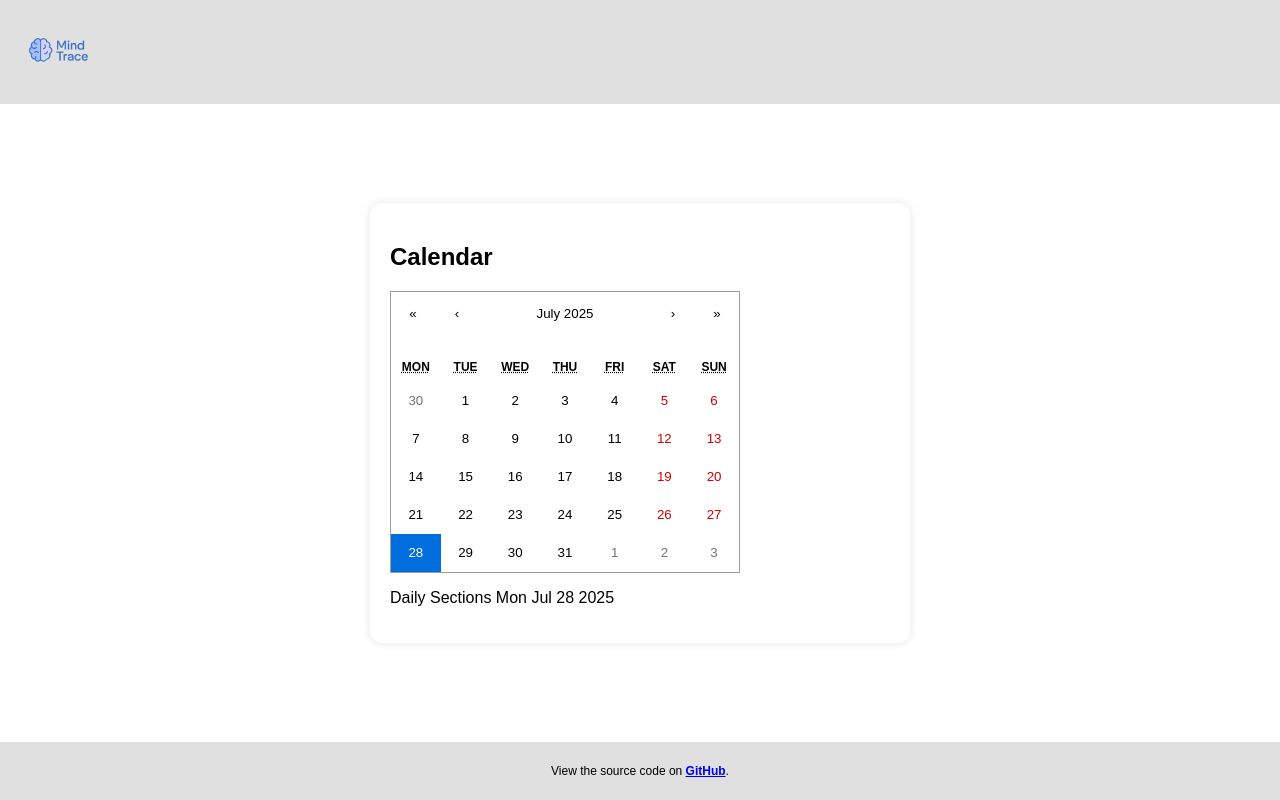
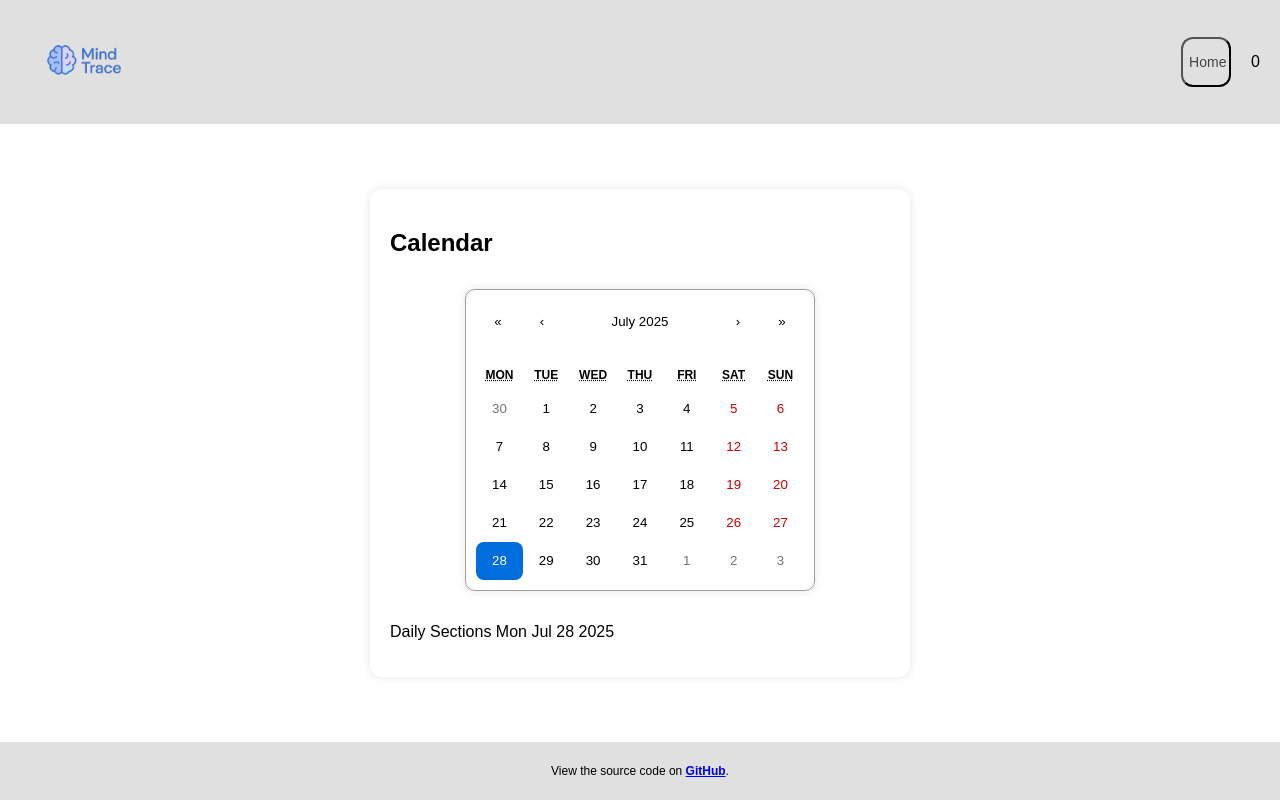
Before and after one commit to JoiceCnt/Mind-Trace, a React (Vite) app: page /Calendar in a window 1280 px wide. Built offline with nearby package versions, Linux system fonts and the light colour scheme.

Commit message:
dropdown finished

```diff
--- a/src/App.css
+++ /dev/null
@@ -1,30 +0,0 @@
-.react-calendar {
-  max-width: 350px;
-  margin: 2rem auto;
-  border: 1px solid #ccc;
-  border-radius: 10px;
-  padding: 10px;
-  box-shadow: 0 0 10px rgba(0, 0, 0, 0.1);
-}
-
-.react-calendar__tile--active {
-  background: #007bff;
-  color: white;
-  border-radius: 8px;
-}
-
-
-.logo {
-  height: 100px;
-  margin-left: 1rem;
-}
-footer {
-  background-color: #E0E0E0;
-  height: 10vh;
-  width: 100%;
-  display: flex;
-  align-items: center;
-  position: fixed;
-  bottom: 0;
-  left: 0;
-}
--- a/src/App.jsx
+++ b/src/App.jsx
@@ -9,6 +9,7 @@ import EmotionLog from "./Pages/EmotionLog.jsx";
 import CustomCalendar from "./Pages/CustomCalendar.jsx";
 import PatientLogs from "./Pages/PatientLogs.jsx";
 import SubmissionConfirmation from "./Pages/SubmissionConfirmation.jsx";
+import EditProfile from "./Pages/EditProfile.jsx";
 import ProfessionalCalendar from "./Components/ProfessionalCalendar.jsx";
 
 function App() {
@@ -34,6 +35,7 @@ function App() {
             path="/ProfessionalCalendar"
             element={<ProfessionalCalendar />}
           />
+          <Route path="/edit-profile" element={<EditProfile />} />
         </Routes>
       </div>
       <Footer />
--- a/src/Components/DropdownMenu.jsx
+++ b/src/Components/DropdownMenu.jsx
@@ -1,14 +1,22 @@
 import React from "react";
+import { useNavigate } from "react-router-dom";
 import "../Styles/App.css";
 
 const DropdownMenu = ({ handleLogout, menuRef, dropdownBgColor }) => {
-    return (
+  const navigate = useNavigate();
+
+  const goToPatientLogs = () => {
+    navigate("/patient/Logs");
+  }
+
+  return (
         <div className="dropdown-menu" ref={menuRef} style={{ backgroundColor: dropdownBgColor }}>
             <label className="dropdown-title">Select the option ▼</label>
             <ul className="dropdown-list">
-              <li>Check your history</li>
-              <li>Edit profile</li>
-              <li>Appointments</li>
+              <li onClick={goToPatientLogs}>Check your history</li>
+              <li onClick={() => navigate("/edit-profile")}>Edit profile</li>
+              <li onClick={() => navigate("/ProfessionalCalendar")}>
+                Appointments</li>
               <li className="logout" onClick={handleLogout}>
                 Log out
                 </li>
--- a/src/Components/Footer.jsx
+++ b/src/Components/Footer.jsx
@@ -9,10 +9,13 @@ function Footer() {
   const isPatient = location.pathname.includes("/patient");
   const emotionSelector = location.pathname.includes("/EmotionSelectorPage");
   const emotionLog = location.pathname.includes("/emotion-log");
+  const submissionConfirmation = location.pathname.includes("/submission-confirmation");
+  const professionalCalendar = location.pathname.includes("/ProfessionalCalendar");
+  const editProfile = location.pathname.includes("/edit-profile");
   const isProfessional = location.pathname.includes("/professional");
 
 
- const footerBgColor = isPatient || emotionSelector || emotionLog ? "#A8D5BA" : isProfessional ? "#B8B5E0" : "#e0e0e0";
+ const footerBgColor = isPatient || emotionSelector || emotionLog || submissionConfirmation || professionalCalendar || editProfile ? "#A8D5BA" : isProfessional ? "#B8B5E0" : "#e0e0e0";
 
   return (
     <footer className="footer" style={{ backgroundColor: footerBgColor }}>
--- a/src/Components/Navbar.jsx
+++ b/src/Components/Navbar.jsx
@@ -28,15 +28,20 @@ const Navbar = () => {
   const isPatient = location.pathname.includes("/patient");
   const emotionSelector = location.pathname.includes("/EmotionSelectorPage");
   const emotionLog = location.pathname.includes("/emotion-log");
+  const submissionConfirmation = location.pathname.includes("/submission-confirmation");
+  const patientLogs = location.pathname.includes("/patient/Logs");
+  const professionalCalendar = location.pathname.includes("/ProfessionalCalendar");
+  const editProfile = location.pathname.includes("/edit-profile");
   const isProfessional = location.pathname.includes("/professional");
+  const isHomePage = location.pathname === "/";
 
-  const showMenuButton = emotionSelector || emotionLog;
+  const showMenuButton = emotionSelector || emotionLog || submissionConfirmation || patientLogs || professionalCalendar | editProfile;
 
-  const navbarBgColor = isPatient || emotionSelector || emotionLog ? "#A8D5BA" : isProfessional ? "#B8B5E0" : "#e0e0e0";
-  const buttonBgColor = emotionSelector || emotionLog ? "#A8D5BA" : isProfessional ? "#B8B5E0" : "#e0e0e0";
-  const dropdownBgColor = emotionSelector || emotionLog ? "#A8D5BA" : isProfessional ? "#B8B5E0" : "#e0e0e0";
+  const navbarBgColor = isPatient || emotionSelector || emotionLog || submissionConfirmation || patientLogs || professionalCalendar || editProfile ? "#A8D5BA" : isProfessional ? "#B8B5E0" : "#e0e0e0";
+  const buttonBgColor = emotionSelector || emotionLog || submissionConfirmation || patientLogs || professionalCalendar || editProfile ? "#A8D5BA" : isProfessional ? "#B8B5E0" : "#e0e0e0";
+  const dropdownBgColor = emotionSelector || emotionLog || submissionConfirmation || patientLogs || professionalCalendar || editProfile ? "#A8D5BA" : isProfessional ? "#B8B5E0" : "#e0e0e0";
 
-  const burgerIcon = emotionSelector || emotionLog ? blueBurgerIcon : greenBurgerIcon;
+  const burgerIcon = emotionSelector || emotionLog || submissionConfirmation || patientLogs || professionalCalendar || editProfile ? blueBurgerIcon : greenBurgerIcon;
 
   const handleLogout = () => {
     localStorage.removeItem("user");
@@ -50,15 +55,23 @@ const Navbar = () => {
           <img src={logo} alt="Logo" className="logo" />
         </div>
 
-        {showMenuButton && (
-          <button className="menu-button" style={{ backgroundColor: buttonBgColor }} onClick={() => setIsOpen(!isOpen)}>
-            <img
-              src={burgerIcon}
-              alt="menu"
-              className="menu-icon"
-            />
-          </button>
-        )}
+        <div className="navbar-actions">
+          {!isHomePage && (
+            <button className="home-button" onClick={() => navigate("/")}>
+            Home
+            </button>
+          )}
+
+          {showMenuButton && (
+            <button
+              className="menu-button"
+              style={{ backgroundColor: buttonBgColor }}
+              onClick={() => setIsOpen(!isOpen)}
+            >
+              <img src={burgerIcon} alt="menu" className="menu-icon" />
+            </button>
+          )}
+        </div>
 
         {isOpen && (
           <DropdownMenu
--- /dev/null
+++ b/src/Pages/EditProfile.jsx
@@ -0,0 +1,51 @@
+import { useState, useEffect } from "react";
+import axios from "axios";
+
+function EditProfile() {
+  const [profile, setProfile] = useState({ name: "", email: "" });
+
+  useEffect(() => {
+    // Simulamos una carga de datos del perfil actual
+    const patientsId = localStorage.getItem("user"); // o donde guardes tu info
+    axios.get(`http://localhost:5005/patients/${patientsId}`)
+      .then((res) => setProfile(res.data))
+      .catch((err) => console.error("Error loading profile", err));
+  }, []);
+
+  const handleChange = (e) => {
+    setProfile({ ...profile, [e.target.name]: e.target.value });
+  };
+
+  const handleSave = () => {
+    axios.put(`http://localhost:5005/patients/${profile.id}`, profile)
+      .then(() => alert("Profile updated!"))
+      .catch((err) => console.error("Update failed", err));
+  };
+
+  return (
+    <div style={{ maxWidth: "500px", margin: "40px auto" }}>
+      <h2>Edit Profile</h2>
+      <label>Name:</label>
+      <input
+        type="text"
+        name="name"
+        value={profile.name}
+        onChange={handleChange}
+        style={{ width: "100%", marginBottom: "10px" }}
+      />
+      <label>Email:</label>
+      <input
+        type="email"
+        name="email"
+        value={profile.email}
+        onChange={handleChange}
+        style={{ width: "100%", marginBottom: "10px" }}
+      />
+      <button onClick={handleSave} style={{ padding: "10px 20px" }}>
+        Save
+      </button>
+    </div>
+  );
+}
+
+export default EditProfile;
--- a/src/Pages/EmotionLog.jsx
+++ b/src/Pages/EmotionLog.jsx
@@ -39,10 +39,9 @@ function EmotionLog() {
       <textarea
         className="emotion-textarea"
         value={text}
-        maxLength={100}
+        maxLength={50}
         onChange={(e) => setText(e.target.value)}
         placeholder="Use this space to write about your feelings"
-        maxLength={50}
       />
       <p className="char-count">{text.length}/50</p>
 
--- a/src/Styles/App.css
+++ b/src/Styles/App.css
@@ -12,7 +12,6 @@ body {
   flex-direction: column;
   min-height: 100vh;
 }
-
 .main-content {
   flex: 1;
   display: flex;
@@ -28,9 +27,31 @@ body {
   align-items: center;
   justify-content: space-between;
 }
+.logo {
+  height: 100px;
+  margin-left: 1rem;
+}
+.navbar-actions {
+  display: flex;
+  align-items: center;
+  gap: 20px;
+}
+.home-button {
+  font-size: 14px;
+  color: rgb(68, 67, 67);
+  background-color: transparent;
+  border-radius: 12px;
+  width: 50px;
+  height: 50px;
+  cursor: pointer;
+  transition: background-color 0.3s ease;
+}
+.home-button:hover {
+  background-color: rgba(0, 0, 0, 0.05);
+}
 .menu-button {
   cursor: pointer;
-  border-radius: 6px;
+  border-radius: 12px;
   box-shadow: 0 1px 2px rgba(168, 168, 168, 0.1); /* sombra suave */
   transition: box-shadow 0.2s ease;
 }
@@ -84,40 +105,6 @@ body {
   display: flex;
   justify-content: center;
 }
-
-/*=== EMOJI GRID=== */
-.emoji-grid {
-  display: grid;
-  grid-template-columns: repeat(5, 1fr);
-  gap: 15px;
-  padding: 40px;
-  justify-items: center; /* novo */
-}
-
-/*===EMOJI CARD === */
-.emoji-card {
-  background-color: #e0e0e0;
-  border-radius: 8px;
-  padding: 10px;
-  text-align: center;
-  cursor: pointer;
-  transition: all 0.3s ease;
-}
-
-.emoji-card:hover,
-.emoji-card.selected {
-  border: 2px solid #a8d5ba;
-  background-color: #e0f2f0;
-  transform: scale(1.05);
-}
-
-/* === EMOJI IMAGE=== */
-.emoji-card img {
-  width: 40px;
-  height: 40px;
-  margin-bottom: 5px;
-}
-
 /*=== PROMPT TEXT ===*/
 .prompt {
   margin-top: 20px;
@@ -125,12 +112,7 @@ body {
   color: #555;
   text-align: center;
 }
-
-/* ===LOGO ===*/
-.logo {
-  height: 80px;
-}
-
+/*=== CALENDAR ===*/
 .calendar-container {
   background-color: #fff;
   padding: 20px;
@@ -139,3 +121,16 @@ body {
   max-width: 500px;
   width: 100%;
 }
+.react-calendar {
+  max-width: 350px;
+  margin: 2rem auto;
+  border: 1px solid #ccc;
+  border-radius: 10px;
+  padding: 10px;
+  box-shadow: 0 0 10px rgba(0, 0, 0, 0.1);
+}
+.react-calendar__tile--active {
+  background: #007bff;
+  color: white;
+  border-radius: 8px;
+}
--- a/src/Styles/EmotionSelectorPage.css
+++ b/src/Styles/EmotionSelectorPage.css
@@ -5,19 +5,19 @@
   padding: 20px;
   text-align: center;
 }
-
 .emotion-title {
   font-size: 24px;
   margin-bottom: 30px;
 }
-
+/*=== EMOJI GRID=== */
 .emoji-grid {
   display: grid;
   grid-template-columns: repeat(5, 1fr);
   gap: 20px;
-  justify-items: center;
+  padding: 40px;
+  justify-items: center; /* novo */
 }
-
+/*===EMOJI CARD === */
 .emoji-card {
   background-color: #f4f4f4;
   border-radius: 12px;
@@ -31,19 +31,22 @@
   cursor: pointer;
   transition: all 0.3s ease;
 }
-
 .emoji-card:hover,
 .emoji-card.selected {
-  border: 2px solid #5c80bc;
+  border: 2px solid #a8d5ba;
   background-color: #e0f2f0;
   transform: scale(1.05);
 }
-
+/* === EMOJI IMAGE=== */
+.emoji-card img {
+  width: 40px;
+  height: 40px;
+  margin-bottom: 5px;
+}
 .emoji {
   font-size: 32px;
   margin-bottom: 8px;
 }
-
 .emoji-label {
   font-size: 14px;
   color: #333;
```
